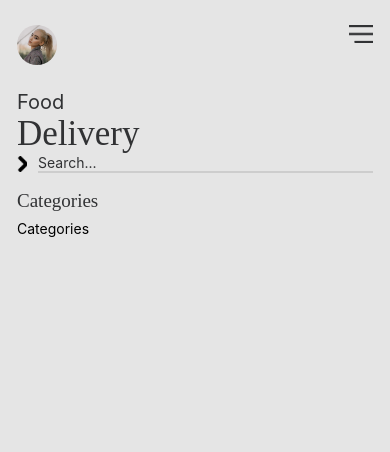
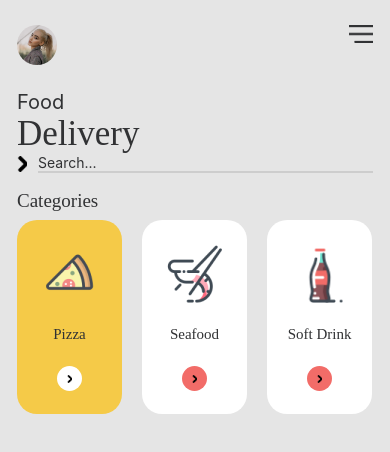
Before and after one commit to Aaslan01/foodApp, a React Native app: screen /Opening in a window 390 px wide. Shown: the top 452 px of the page. Built offline with nearby package versions, Linux system fonts and the light colour scheme.

Commit message:
🔦 Opening Screen Categories

```diff
--- a/components/Categories.tsx
+++ b/components/Categories.tsx
@@ -1,18 +1,60 @@
-import { View, Text } from 'react-native'
-import React from 'react'
+import {View, Text, ScrollView, Image, TouchableOpacity} from 'react-native';
+import React, {useState} from 'react';
 import {
-    widthPercentageToDP as wp,
-    heightPercentageToDP as hp,
-  } from 'react-native-responsive-screen';
-import { categories } from '../data';
+  widthPercentageToDP as wp,
+  heightPercentageToDP as hp,
+} from 'react-native-responsive-screen';
+import {categories} from '../data';
+import StyleGuide from '../constants/StyleGuide';
+
+
 const Categories = () => {
+  const [category, setCategory] = useState(0);
+  return (
+    <View style={StyleGuide.frjb}>
+      {categories.map((item, index) => (
+        <TouchableOpacity
+          onPress={() => setCategory(index)}
+          style={[
+            {
+              height: hp(23),
+              width: wp(27),
+              borderRadius: 20,
+              marginRight: wp(5),
+              justifyContent: 'space-evenly',
+              alignItems: 'center',
+            },
+            {
+              backgroundColor:
+                category == index ? StyleGuide.colors.primary : '#FFFFFF',
+            },
+          ]}>
+          <Image style={{height: 60, width: 60}} source={item.image} />
+          <Text style={StyleGuide.text}>{item.name}</Text>
+          <View
+            style={[
+              {
+                height: 25,
+                width: 25,
+                borderRadius: 20,
+                backgroundColor: StyleGuide.colors.secondary,
+                justifyContent: 'center',
+                alignItems: 'center',
+              },
+              {
+                backgroundColor:
+                  category == index ? '#FFFFFF' : StyleGuide.colors.secondary,
+              },
+            ]}>
+            <Image
+              style={{height: 8, width: 5}}
+              source={require('../assets/images/icons/VectorR.png')}
+            />
+          </View>
+        </TouchableOpacity>
+      ))}
+    </View>
+  );
+};
 
-    console.log(categories);
-  return (
-    <View>
-      <Text>Categories</Text>
-    </View>
-  )
-}
-
-export default Categories
+export default Categories;
--- a/constants/StyleGuide.ts
+++ b/constants/StyleGuide.ts
@@ -37,8 +37,14 @@ const StyleGuide = {
     fontFamily: 'Poppins-Bold',
     fontSize: hp(2.2),
   },
-  frjb:{
-    flexDirection: 'row',justifyContent: 'space-between',
+  text: {
+    color: dark,
+    fontFamily: 'Poppins-SemiBold',
+    fontSize: hp(1.8),
+  },
+  frjb: {
+    flexDirection: 'row',
+    justifyContent: 'space-between',
   },
 };
 
```
